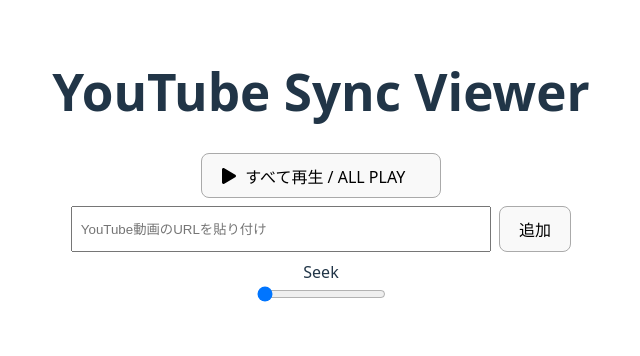
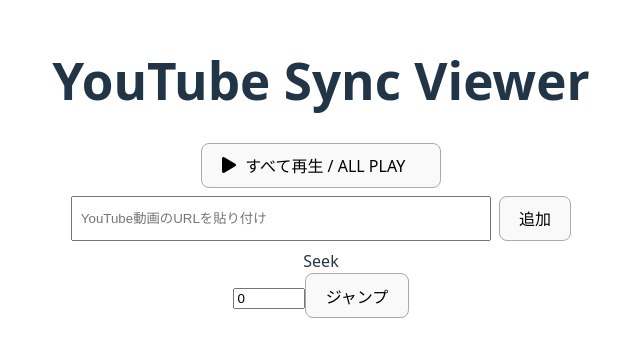
Before and after one commit to KMMThmurakami/syncMovie, a React (Vite) app: page / in a window 1280 px wide. Shown: the part 208-564 px from the top of the page, without its empty margins (319-959 px from the left). Built offline with nearby package versions, Linux system fonts and the light colour scheme.

Commit message:
seek sync

```diff
--- a/src/App.tsx
+++ b/src/App.tsx
@@ -1,4 +1,4 @@
-import { useState, useRef, useCallback } from "react";
+import { useState, useRef } from "react";
 import "./App.css";
 import styles from "./App.module.css";
 import YouTubePlayer from "./components/YouTubePlayer";
@@ -20,26 +20,32 @@
   const handlePauseAll = () => setPlaying(false);
 
   // シーク関連
-  const [state, setState] = useState<number>(0);
-  const playerRef = useRef<HTMLVideoElement | null>(null);
+  const [seek, setSeek] = useState(0);
+  const playerRefs = useRef<(HTMLVideoElement | null)[]>([]);
 
-  const handleSeekChange = (event: React.SyntheticEvent<HTMLInputElement>) => {
-    const inputTarget = event.target as HTMLInputElement;
-    setState(() => Number.parseFloat(inputTarget.value));
+  // const handleSeekMouseUp = (event: React.SyntheticEvent<HTMLInputElement>) => {
+  //   const inputTarget = event.target as HTMLInputElement;
+  //   const seekTimeFraction = Number(inputTarget.value);
+  //   console.log(seekTimeFraction);
+
+  //   playerRefs.current.forEach((player) => {
+  //     // playerが存在し、動画の長さ(duration)が取得できている場合のみ実行
+  //     if (player && player.duration) {
+  //       player.currentTime = seekTimeFraction * player.duration;
+  //     }
+  //   });
+  // };
+
+  const handleJumpSeek = () => {
+    const seekTimeFraction = seek;
+
+    playerRefs.current.forEach((player) => {
+      // playerが存在し、動画の長さ(duration)が取得できている場合のみ実行
+      if (player && player.duration) {
+        player.currentTime = seekTimeFraction;
+      }
+    });
   };
-
-  const handleSeekMouseUp = (event: React.SyntheticEvent<HTMLInputElement>) => {
-    const inputTarget = event.target as HTMLInputElement;
-    if (playerRef.current) {
-      playerRef.current.currentTime =
-        Number.parseFloat(inputTarget.value) * playerRef.current.duration;
-    }
-  };
-
-  const setPlayerRef = useCallback((player: HTMLVideoElement) => {
-    if (!player) return;
-    playerRef.current = player;
-  }, []);
 
   // 動画を追加する関数
   const handleAddVideo = async () => {
@@ -75,6 +81,7 @@
     setVideoIds((newVideoIds) =>
       newVideoIds.filter((_id, index) => index !== indexToRemove)
     );
+    playerRefs.current.splice(indexToRemove, 1);
   };
 
   return (
@@ -95,6 +102,7 @@
 
       <div className={styles.inputContainer}>
         <input
+          name="videoSrc"
           className={styles.urlTextInput}
           type="text"
           placeholder="YouTube動画のURLを貼り付け"
@@ -109,23 +117,38 @@
       <div>
         <div>Seek</div>
         <div>
-          <input
+          {/* <input
             type="range"
             min={0}
             max={0.999999}
-            value={state}
+            defaultValue={0}
             step="any"
-            onChange={handleSeekChange}
             onMouseUp={handleSeekMouseUp}
+          /> */}
+          <input
+            name="seek"
+            type="number"
+            min={0}
+            max={9999}
+            defaultValue={0}
+            onChange={(e) => setSeek(Number(e.target.value))}
+            onKeyDown={(e) => e.key === "Enter" && handleJumpSeek()}
           />
+          <button onClick={handleJumpSeek} className={styles.addButton}>
+            ジャンプ
+          </button>
         </div>
       </div>
-      {/* videoIds配列をmapでループ処理し、IDごとにiframeを生成する */}
+
       <ul className={styles.playerContainer}>
         {videoIds.map((id, index) => (
           <li key={`${id}_${index}`} className={styles.playerItem}>
             <RemoveVideo index={index} onRemoveVideo={handleRemoveVideo} />
-            <YouTubePlayer id={id} playing={playing} ref={setPlayerRef} />
+            <YouTubePlayer
+              id={id}
+              playing={playing}
+              ref={(el) => (playerRefs.current[index] = el)}
+            />
           </li>
         ))}
       </ul>
```
